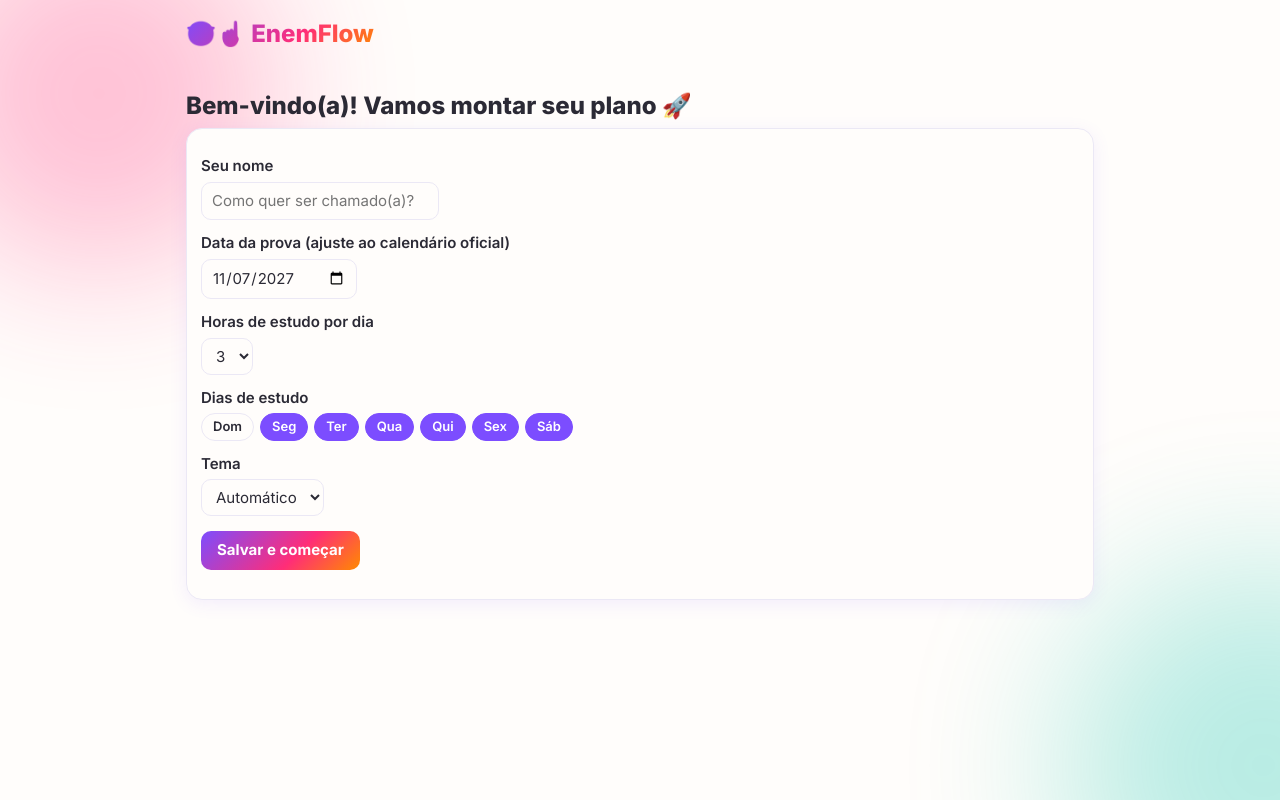
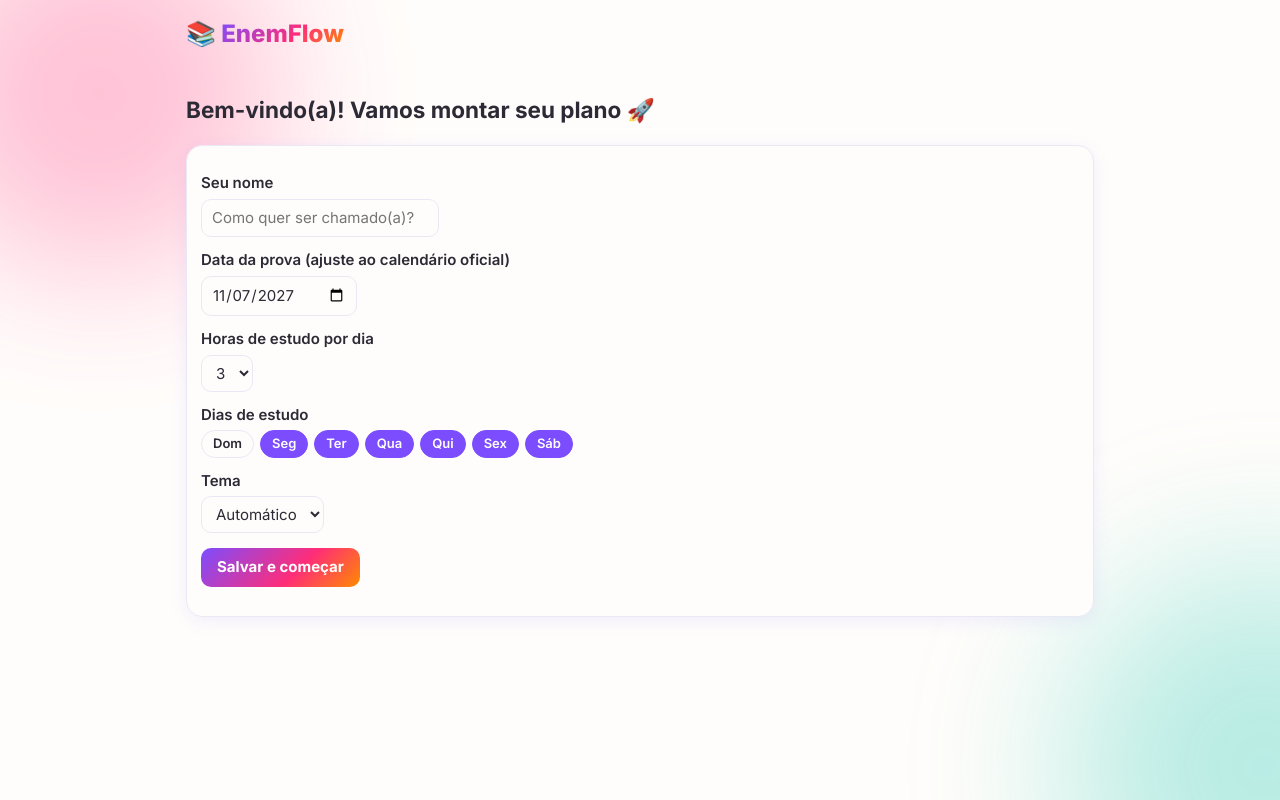
Before and after one commit to miguelwpng-afk/mw, a plain HTML site: page index.html in a window 1280 px wide. Drawn offline with Linux system fonts and the light colour scheme.

Commit message:
Update header structure and logo in index.html

```diff
--- a/index.html
+++ b/index.html
@@ -17,7 +17,8 @@
 @keyframes fl{to{transform:translate(70px,50px) scale(1.2)}}
 .w{max-width:940px;margin:0 auto;padding:16px}
 header{display:flex;align-items:center;justify-content:space-between;gap:10px;margin-bottom:10px;flex-wrap:wrap}
-h1{font-size:24px;font-weight:800;margin:0;background:var(--g);-webkit-background-clip:text;background-clip:text;color:transparent}
+h1{font-size:24px;font-weight:800;margin:0}
+.logo-txt{background:var(--g);-webkit-background-clip:text;background-clip:text;color:transparent}}
 h2{font-size:24px;font-weight:800;margin:14px 0 4px}h3{font-size:15px;margin:0;font-weight:700}
 .mu{color:var(--mu);font-size:13px}
 .xp{min-width:150px;text-align:right;font-size:12px;font-weight:700}
@@ -68,8 +69,8 @@
 </head>
 <body>
 <div class="w">
-<header> <h1>🤓☝️ EnemFlow</h1><div class="xp" id="xp"></div></header>
-<nav id="nav"></nav>
+<header><h1><span class="logo-ico">📚</span> <span class="logo-txt">EnemFlow</span></h1><div class="xp" id="xp"></div></header>
+ <nav id="nav"></nav>
 <main id="app"></main>
 </div>
 <script>
```
